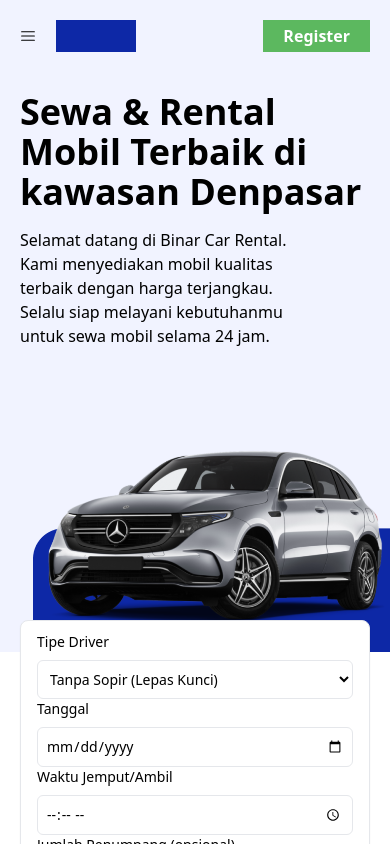
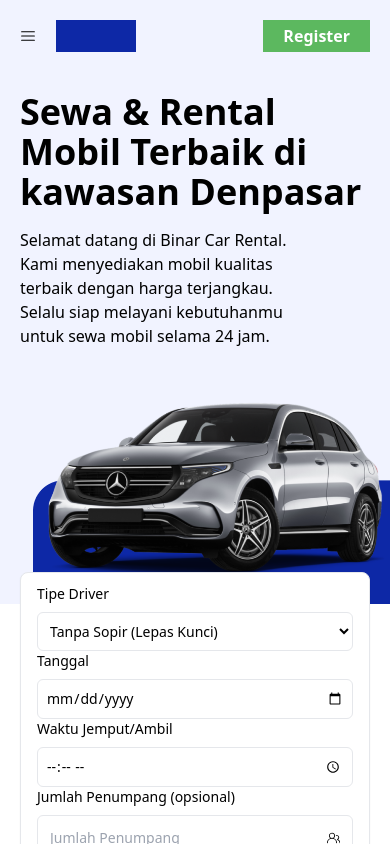
Before and after one commit to bayu-binar-car-rental/app-client, a React (Vite) app: page /car in a window 390 px wide. Shown: the top 844 px of the page. Built offline with nearby package versions, Linux system fonts and the light colour scheme.

Commit message:
feat: update hero

```diff
--- a/src/components/features/user/header-components/Hero.tsx
+++ b/src/components/features/user/header-components/Hero.tsx
@@ -16,8 +16,8 @@
 
       {/* Content */}
       <div
-        className={`lg:flex ${
-          pathname !== "/" && pathname !== "/car" ? "lg:hidden" : "visible"
+        className={`flex flex-col lg:flex-row ${
+          pathname !== "/" && pathname !== "/car" ? "hidden" : "visible"
         }`}
       >
         <HeroContent />
--- a/src/components/features/user/header-components/hero/HeroContent.tsx
+++ b/src/components/features/user/header-components/hero/HeroContent.tsx
@@ -24,7 +24,7 @@
       </p>
       <div
         className={`${
-          window.location.pathname !== "/" && "invisible sm:invisible"
+          window.location.pathname !== "/" && "hidden md:block md:invisible"
         }`}
       >
         <Button onclick={handleNavigation}>Mulai Sewa Mobil</Button>
```
